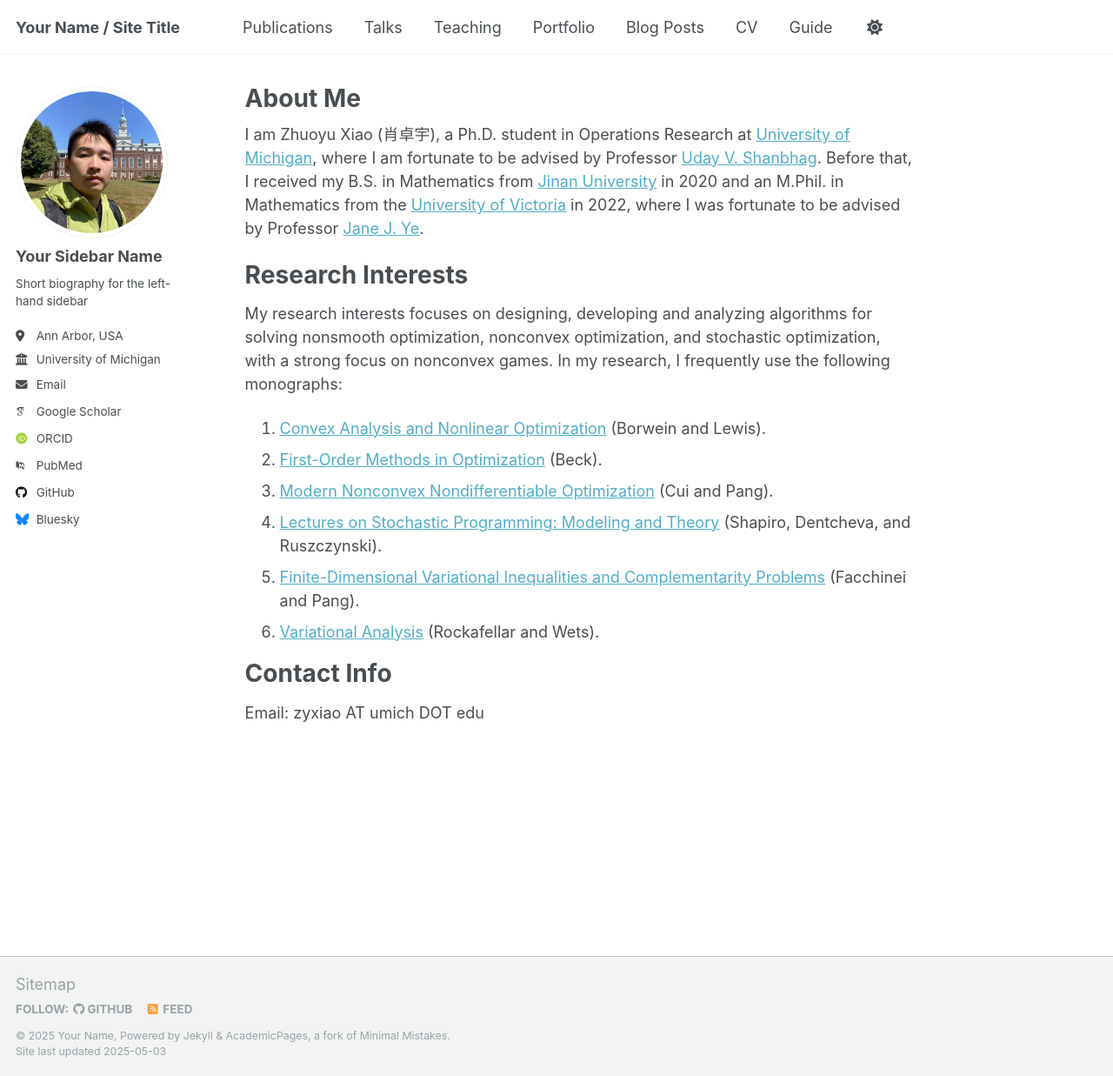
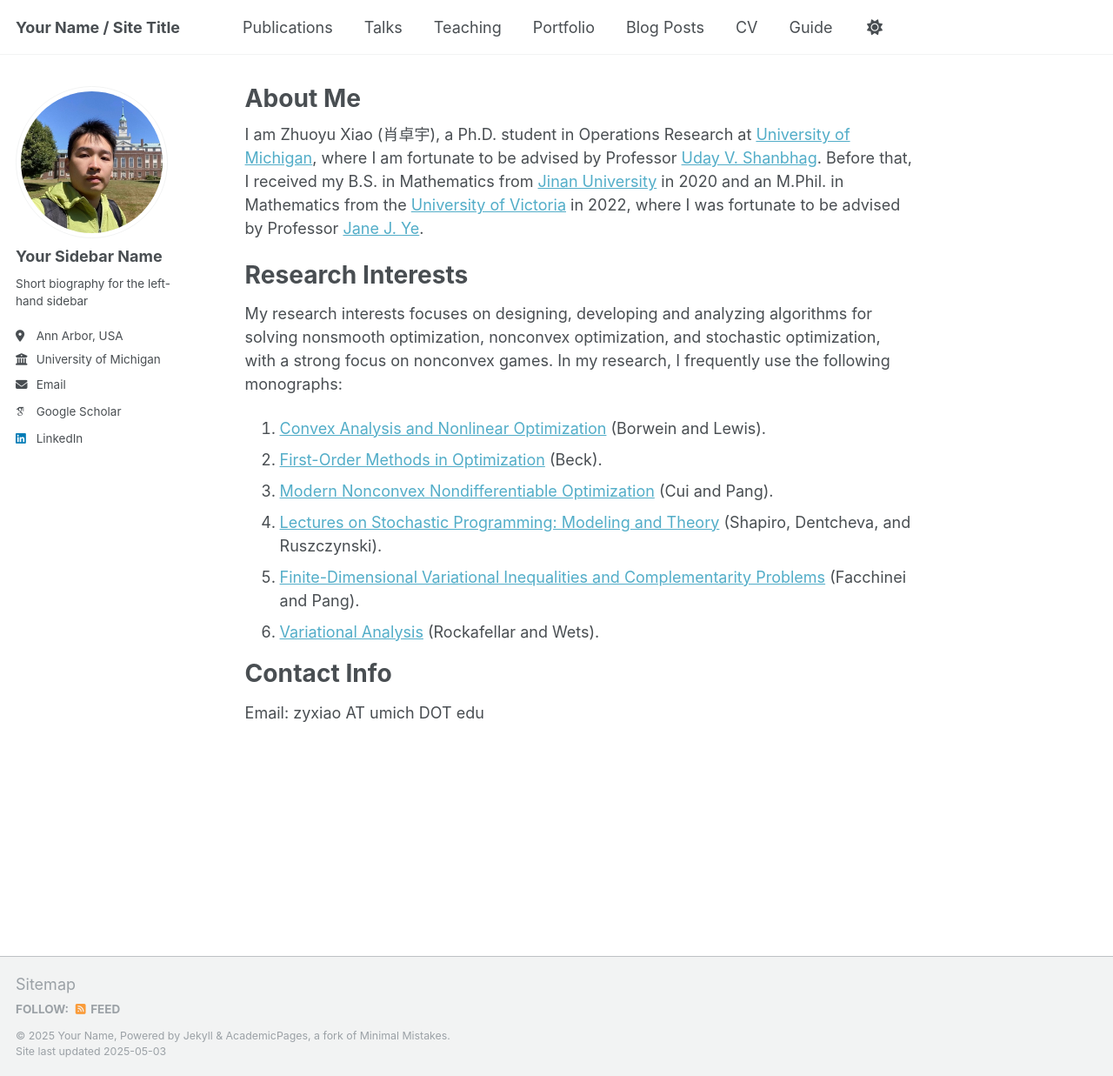
Before and after one commit to zyxiao97/zyxiao97.github.io, a Jekyll site: the page built from _pages/about.md, in a window 1280 px wide and 1237 px high. Shown: the whole window at 87% size. Built offline with Jekyll 4.4.1, drawn with Linux system fonts in a browser that asks for light colours; some web fonts are replaced; part of the change alters nothing that is shown.

Commit message:
Update _config.yml

```diff
--- a/_config.yml
+++ b/_config.yml
@@ -36,9 +36,9 @@ author:
   arxiv            : # URL - Update with the correct link to your profile
   googlescholar    : "https://scholar.google.com/citations?user=kD-do2gAAAAJ&hl=en&oi=ao"
   impactstory      : # URL
-  orcid            : "http://orcid.org/yourorcidurl"
+  orcid            : # URL
   semantic         : # URL
-  pubmed           : "https://www.ncbi.nlm.nih.gov/pubmed/?term=john+snow"
+  pubmed           : # URL
   researchgate     : # URL
   scopus           : # URL
 
@@ -46,12 +46,12 @@ author:
   bitbucket        : # Username - Update with your username on the site
   codepen          : # Username
   dribbble         : # Username
-  github           : "academicpages"
+  github           : # URL
   kaggle           : # Username
   stackoverflow    : # User number or user number and name (i.e., use "1" or "1/jeff-atwood")
 
   # Social media
-  bluesky          : "bsky.app" # Replace this with you Bluesky username
+  bluesky          : # URL
   facebook         : # Username
   flickr           : # Username
   foursquare       : # Username
@@ -60,7 +60,7 @@ author:
   keybase          : # Username
   instagram        : # Username
   lastfm           : # Username
-  linkedin         : # Username
+  linkedin         : https://www.linkedin.com/in/zhuoyu-xiao-36b6091a7/
   mastodon         : # URL
   medium           : # URL
   pinterest        : # Username
```
